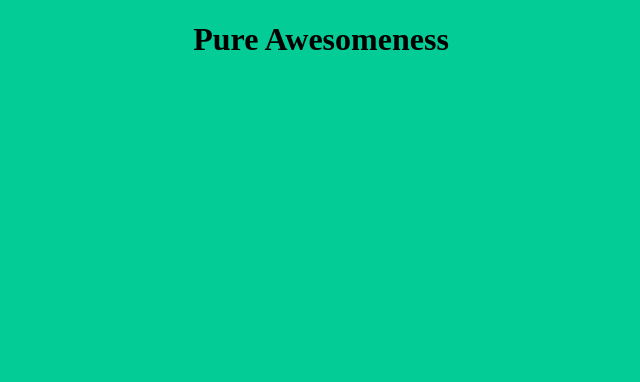
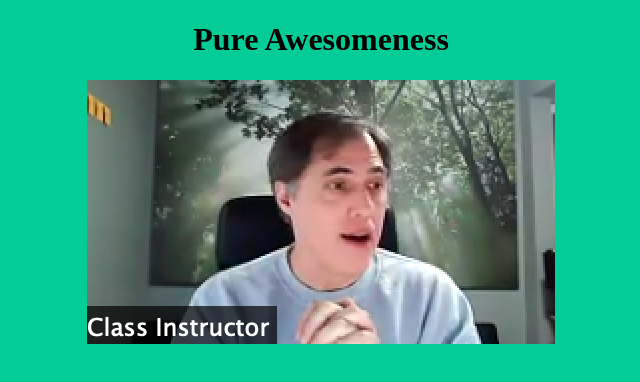
Before and after one commit to TeamZeroPlus/Project1, a plain HTML site: page index.html in a window 1280 px wide. Shown: the whole page, without its empty margins (319-959 px from the left). Drawn offline with Linux system fonts and the light colour scheme.

Commit message:
Update index.html

```diff
--- a/index.html
+++ b/index.html
@@ -8,6 +8,7 @@
 </head>
 <body>
     <h1 style="text-align: center;">Pure Awesomeness</h1>
+    <div style="text-align: center;"><img src="./rich.png"/></div>
     <script>
 
     setInterval(function(){
```
